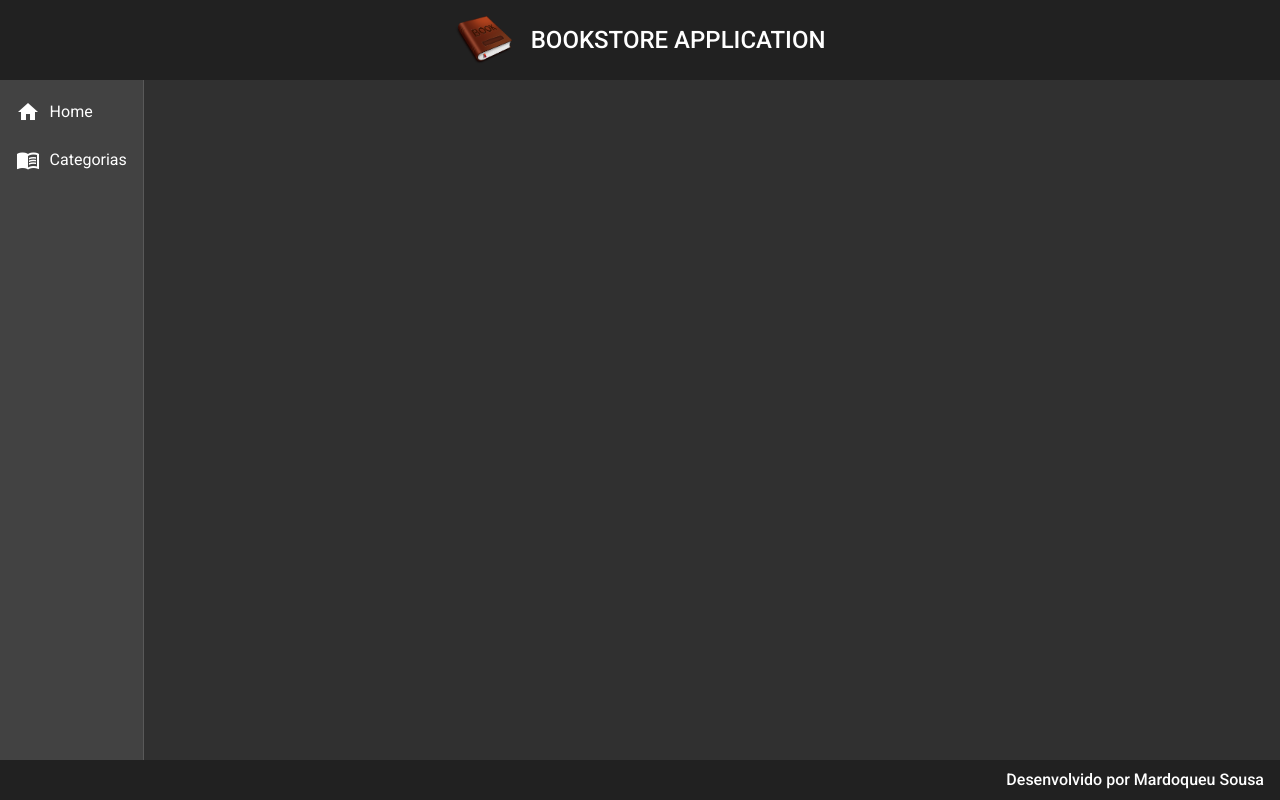
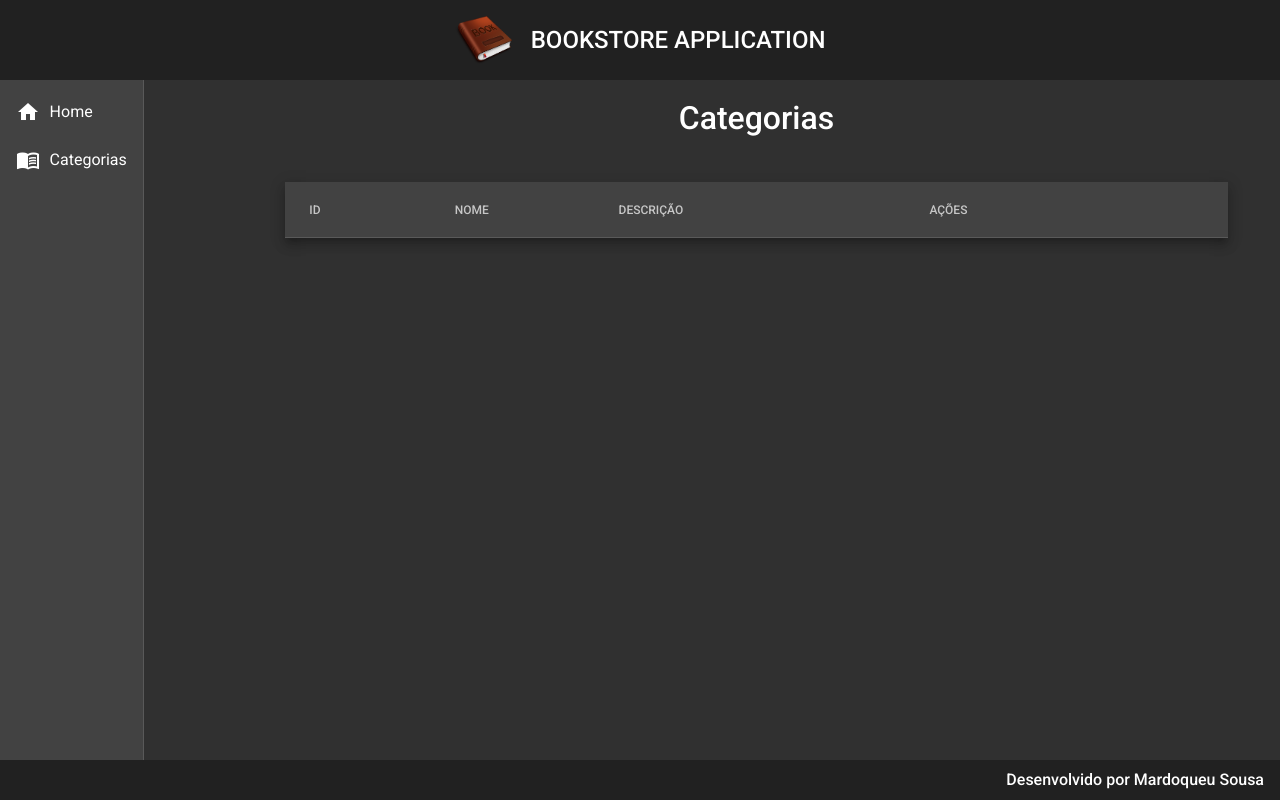
Before and after one commit to Mardoqueu/bookstore-front, an Angular app: page /categorias in a window 1280 px wide. Before the commit this address led to /. Built offline with nearby package versions, Linux system fonts and the light colour scheme.

Commit message:
titulo da tabela categoria feita

```diff
--- a/src/app/app-routing.module.ts
+++ b/src/app/app-routing.module.ts
@@ -1,11 +1,16 @@
 import { NgModule } from '@angular/core';
 import { RouterModule, Routes } from '@angular/router';
+import { CategoriaReadComponent } from './components/views/categoria/categoria-read/categoria-read.component';
 import { HomeComponent } from './components/views/home/home.component';
 
 const routes: Routes = [
   {
     path: '',
     component: HomeComponent,
+  },
+  {
+    path: 'categorias',
+    component: CategoriaReadComponent
   }
 ];
 
--- a/src/app/components/template/nav/nav.component.html
+++ b/src/app/components/template/nav/nav.component.html
@@ -5,7 +5,7 @@
                 <i class="material-icons">home</i>
                 Home
             </a>
-            <a mat-list-item>
+            <a routerLink="/categorias" mat-list-item>
                 <i class="material-icons">menu_book</i>
                 Categorias
             </a>
--- /dev/null
+++ b/src/app/components/views/categoria/categoria-read/categoria-read.component.css
@@ -0,0 +1,19 @@
+.content{
+    width: 90%;
+    margin: 1.4rem auto auto auto;
+}
+
+.title {
+    text-align: center;
+    margin-bottom: 3rem;
+}
+
+.title h1{
+    font-size: 2rem;
+    color: rgb(red, green, blue);
+    font-weight: 500;
+}
+
+.table{
+    width: 100%;
+}
--- /dev/null
+++ b/src/app/components/views/categoria/categoria-read/categoria-read.component.html
@@ -0,0 +1,40 @@
+<div class="content">
+    <div class="title">
+        <h1>Categorias</h1>
+    </div>
+
+    <div class="mat-elevation-z8 content-table" >
+        <table class="table" mat-table>
+            <!-- Position Column -->
+            <ng-container matColumnDef="id">
+              <th mat-header-cell *matHeaderCellDef> ID </th>
+              <td mat-cell *matCellDef="let row"> {{ row.id }} </td>
+            </ng-container>
+
+            <!-- Name Column -->
+            <ng-container matColumnDef="nome">
+              <th mat-header-cell *matHeaderCellDef> NOME </th>
+              <td mat-cell *matCellDef="let row"> {{ row.nome }} </td>
+            </ng-container>
+
+            <!-- Weight Column -->
+            <ng-container matColumnDef="descricao">
+              <th mat-header-cell *matHeaderCellDef> DESCRIÇÃO </th>
+              <td mat-cell *matCellDef="let row"> {{ row.descricao }} </td>
+            </ng-container>
+
+            <!-- Symbol Column -->
+            <ng-container matColumnDef="acoes">
+              <th mat-header-cell *matHeaderCellDef> AÇÕES </th>
+              <td mat-cell *matCellDef="let row">  </td>
+            </ng-container>
+
+            <tr mat-header-row *matHeaderRowDef="displayedColumns"></tr>
+            <tr mat-row *matRowDef="let row; columns: displayedColumns;"></tr>
+          </table>
+
+    </div>
+
+
+
+</div>
--- /dev/null
+++ b/src/app/components/views/categoria/categoria-read/categoria-read.component.ts
@@ -0,0 +1,18 @@
+import { Component, OnInit } from '@angular/core';
+
+@Component({
+  selector: 'app-categoria-read',
+  templateUrl: './categoria-read.component.html',
+  styleUrls: ['./categoria-read.component.css']
+})
+export class CategoriaReadComponent implements OnInit {
+
+  constructor() { }
+
+  ngOnInit(): void {
+  }
+
+  displayedColumns: string[] = ['id', 'nome', 'descricao', 'acoes'];
+
+
+}
```
Also changed, not shown: src/app/app.module.ts (+5 -2 lines).
